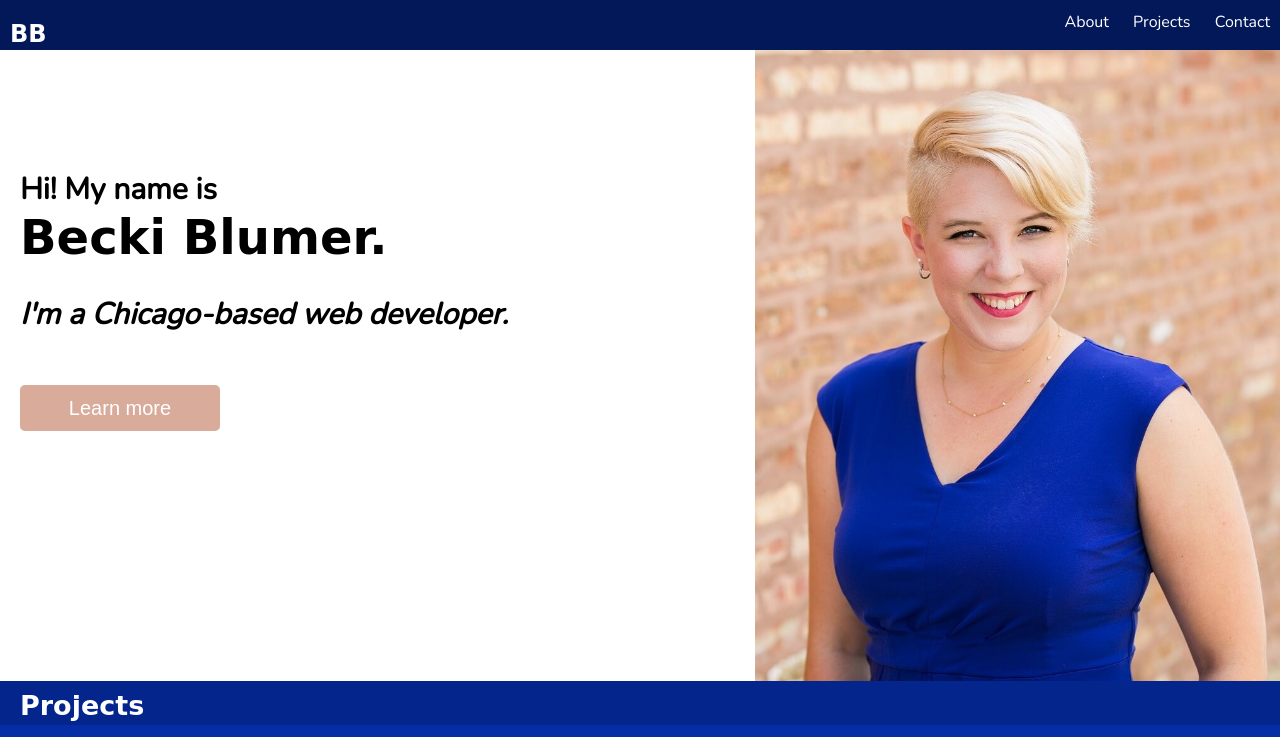
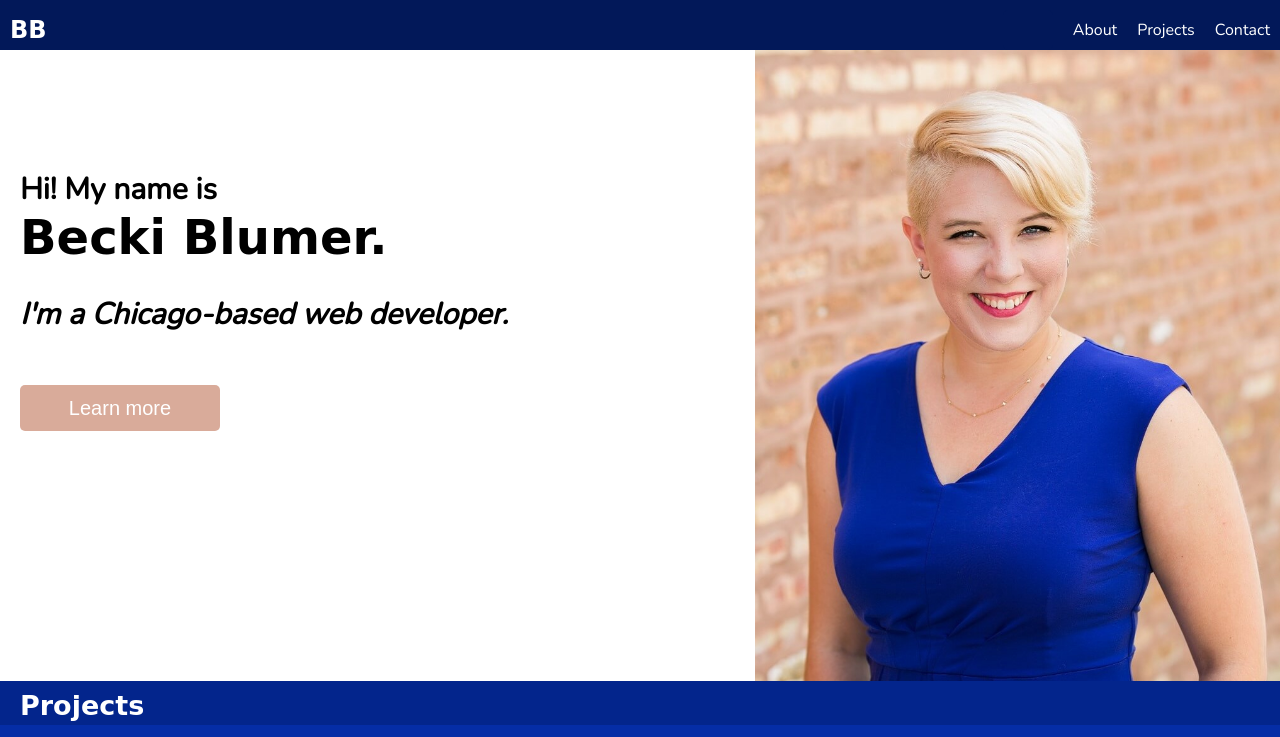
Before and after one commit to beckibloom/portfolio, a plain HTML site: page index.html in a window 1280 px wide. Shown: the top 737 px of the page. Drawn offline with nearby package versions, Linux system fonts and the light colour scheme; a web font is replaced by a local one.

Commit message:
updated styling to improve alignment of nav and footer

```diff
--- a/main.css
+++ b/main.css
@@ -71,10 +71,17 @@ ul {
     display: flex;
     justify-content: space-between;
     align-items: center;
+    height:40px;
 }
 
 li {
-    display:inline-block;
+    display:flex;
+    align-items:center;
+    height:40px;
+}
+
+div.dropdown {
+    display:flex;
 }
 
 h2 {
@@ -279,6 +286,10 @@ footer ul {
     height:60px;
 }
 
+.icon-menu {
+    display:inline-block;
+}
+
 .footer-icon {
     width: 35px;
     -webkit-filter:invert(1);
```
